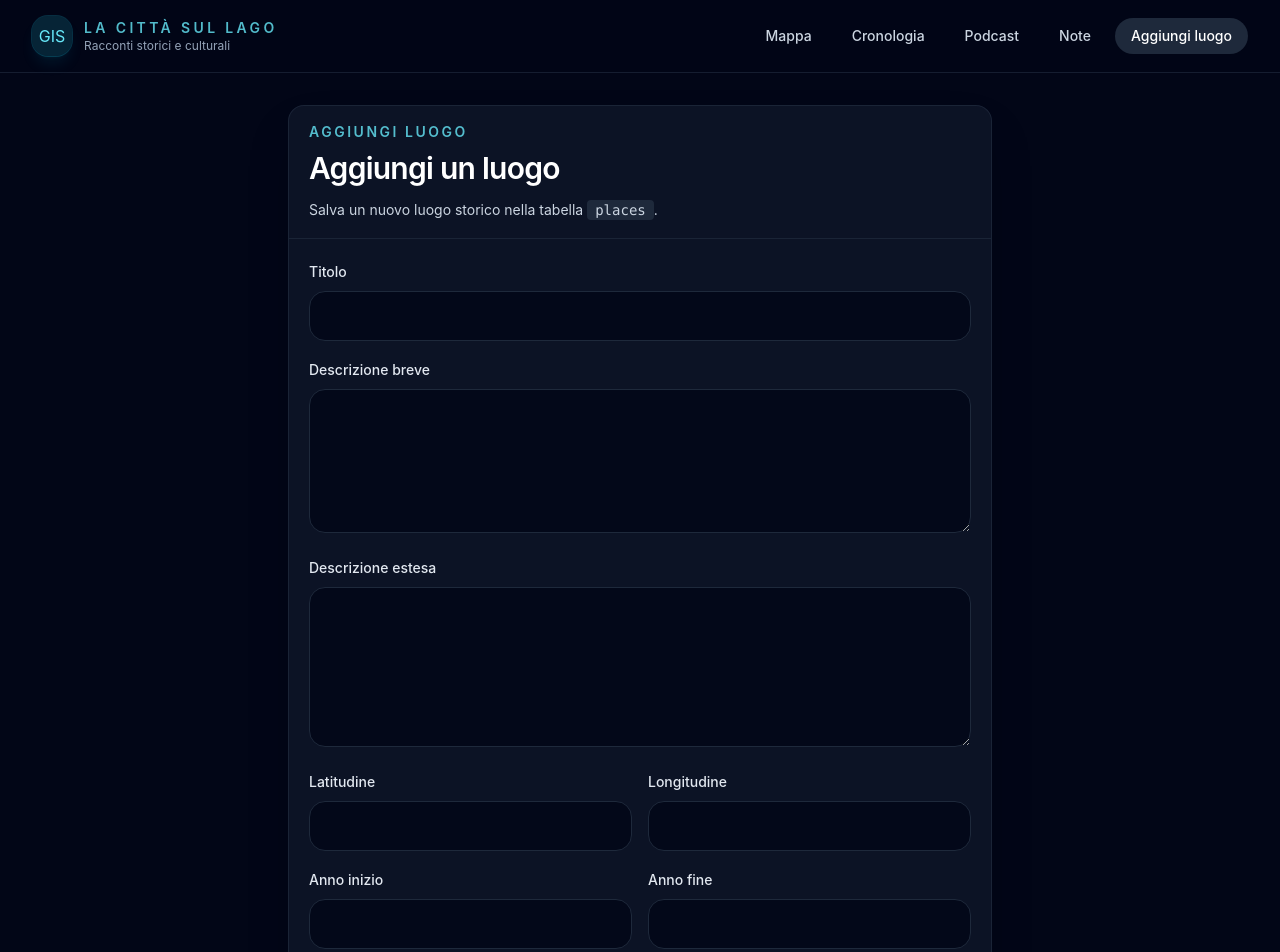
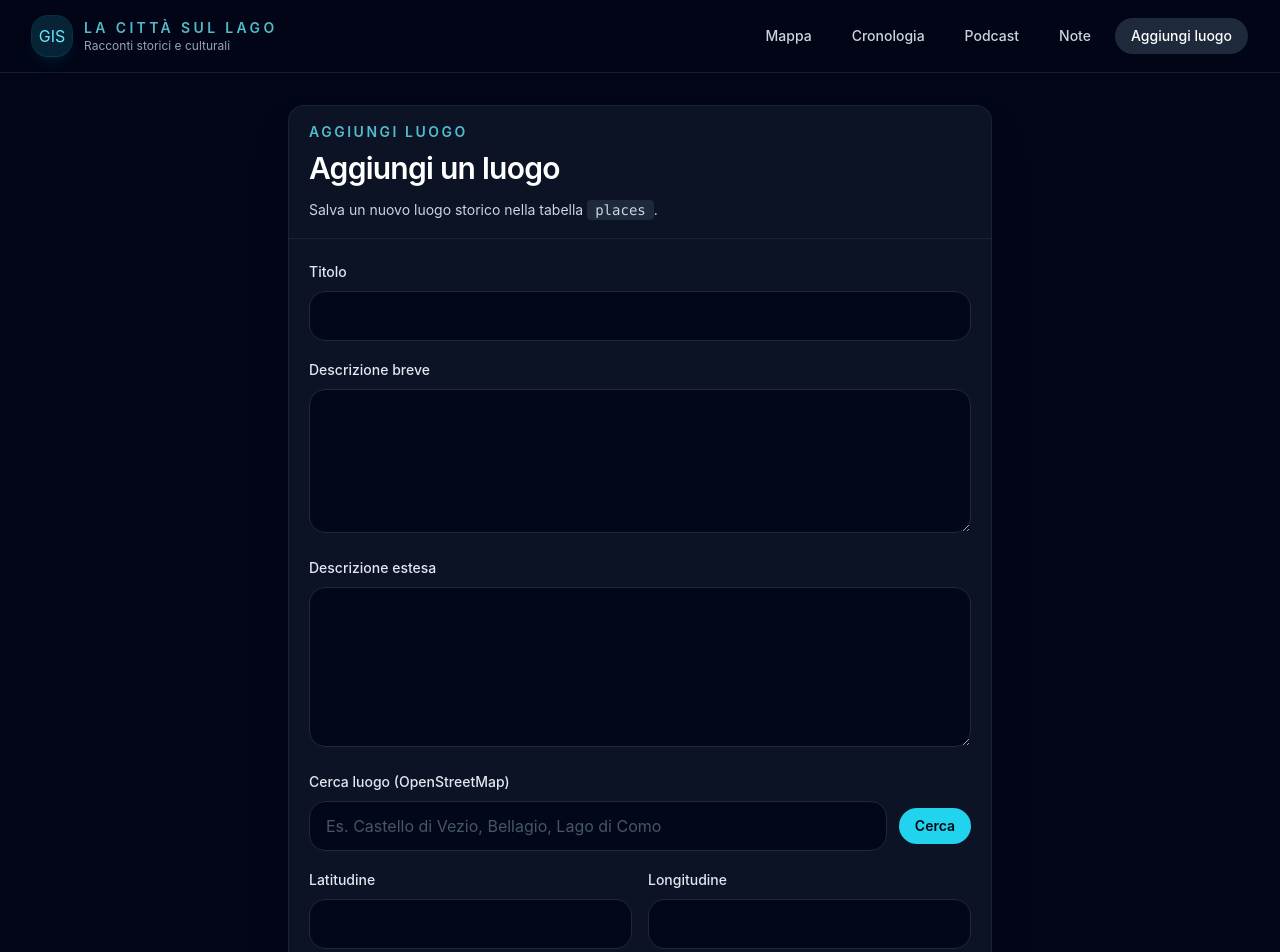
Before and after one commit to fd-1998/laCittaSulLago, a React (Vite) app: page /add-location in a window 1280 px wide. Shown: the top 952 px of the page. Built offline with nearby package versions, Linux system fonts and the light colour scheme; no server answers.

Commit message:
fixed minor UI bugs - many more to come

```diff
--- a/src/components/CoordinatePicker.jsx
+++ b/src/components/CoordinatePicker.jsx
@@ -44,7 +44,15 @@ function CoordinatePicker({ value, onChange }) {
   }, [onChange])
 
   useEffect(() => {
-    if (!mapRef.current || value?.latitude == null || value?.longitude == null) {
+    if (!mapRef.current) {
+      return
+    }
+
+    if (value?.latitude == null || value?.longitude == null) {
+      if (markerRef.current) {
+        markerRef.current.remove()
+        markerRef.current = null
+      }
       return
     }
 
--- a/src/pages/AddPlace.jsx
+++ b/src/pages/AddPlace.jsx
@@ -5,7 +5,7 @@ import ImageUploader from '../components/ImageUploader'
 import { supabase } from '../lib/supabase'
 import { createPlace, fetchHistoricalPeriods, insertPlaceImage, createHistoricalPeriod } from '../services/places'
 
-  const initialForm = {
+const initialForm = {
   title: '',
   short_description: '',
   long_description: '',
@@ -18,6 +18,19 @@ import { createPlace, fetchHistoricalPeriods, insertPlaceImage, createHistorical
 }
 
 const MAX_IMAGE_SIZE = 10 * 1024 * 1024
+
+function resolvePeriodId(value) {
+  if (value == null || value === '') {
+    return null
+  }
+
+  const numericValue = Number(value)
+  if (!Number.isNaN(numericValue)) {
+    return numericValue
+  }
+
+  return value
+}
 
 function createPreviewItem(file, isPrimary = false) {
   return {
@@ -38,7 +51,12 @@ function AddPlace() {
   const [periods, setPeriods] = useState([])
   const [isAddingPeriod, setIsAddingPeriod] = useState(false)
   const [newPeriod, setNewPeriod] = useState({ name: '', start_year: '', end_year: '', color: '#38bdf8' })
+  const [searchQuery, setSearchQuery] = useState('')
+  const [searchResults, setSearchResults] = useState([])
+  const [searchError, setSearchError] = useState('')
+  const [isSearching, setIsSearching] = useState(false)
   const imagesRef = useRef([])
+  const searchAbortRef = useRef(null)
 
   const primaryImage = useMemo(
     () => images.find((image) => image.isPrimary) ?? images[0] ?? null,
@@ -59,6 +77,12 @@ function AddPlace() {
   useEffect(() => {
     return () => {
       imagesRef.current.forEach((image) => URL.revokeObjectURL(image.previewUrl))
+    }
+  }, [])
+
+  useEffect(() => {
+    return () => {
+      searchAbortRef.current?.abort()
     }
   }, [])
 
@@ -183,6 +207,82 @@ function AddPlace() {
     }))
   }, [])
 
+  async function handleSearch(event) {
+    event?.preventDefault()
+    const query = searchQuery.trim()
+    if (!query) {
+      setSearchError('Inserisci un luogo da cercare.')
+      setSearchResults([])
+      return
+    }
+
+    if (searchAbortRef.current) {
+      searchAbortRef.current.abort()
+    }
+
+    const controller = new AbortController()
+    searchAbortRef.current = controller
+    setIsSearching(true)
+    setSearchError('')
+
+    try {
+      const params = new URLSearchParams({
+        q: query,
+        format: 'jsonv2',
+        addressdetails: '1',
+        limit: '6',
+      })
+      const response = await fetch(`https://nominatim.openstreetmap.org/search?${params.toString()}`, {
+        signal: controller.signal,
+        headers: {
+          Accept: 'application/json',
+          'Accept-Language': 'it',
+        },
+      })
+
+      if (!response.ok) {
+        throw new Error('Risposta non valida da OpenStreetMap.')
+      }
+
+      const results = await response.json()
+      if (!Array.isArray(results) || results.length === 0) {
+        setSearchResults([])
+        setSearchError('Nessun risultato trovato.')
+        return
+      }
+
+      setSearchResults(results)
+    } catch (err) {
+      if (err?.name !== 'AbortError') {
+        setSearchError('Errore durante la ricerca. Riprova più tardi.')
+      }
+    } finally {
+      setIsSearching(false)
+    }
+  }
+
+  function handleSearchKeyDown(event) {
+    if (event.key === 'Enter') {
+      event.preventDefault()
+      handleSearch(event)
+    }
+  }
+
+  function handleSelectSearchResult(result) {
+    const latitude = Number(result?.lat)
+    const longitude = Number(result?.lon)
+
+    if (Number.isNaN(latitude) || Number.isNaN(longitude)) {
+      setSearchError('Coordinate non valide dal risultato selezionato.')
+      return
+    }
+
+    updateCoordinates({ latitude, longitude })
+    setSearchQuery(result?.display_name ?? searchQuery)
+    setSearchResults([])
+    setSearchError('')
+  }
+
   async function handleSubmit(event) {
     event.preventDefault()
     setError('')
@@ -191,6 +291,7 @@ function AddPlace() {
     const longitude = Number(form.longitude)
     const startYear = Number(form.start_year)
     const endYear = Number(form.end_year)
+    const resolvedPeriodId = resolvePeriodId(form.period_id)
 
     if (!form.title.trim() || !form.short_description.trim() || !form.long_description.trim()) {
       setError('Compila il titolo, la descrizione breve e la descrizione estesa.')
@@ -199,6 +300,11 @@ function AddPlace() {
 
     if (!form.period_id) {
       setError('Seleziona un periodo storico.')
+      return
+    }
+
+    if (resolvedPeriodId == null) {
+      setError('Il periodo selezionato non è valido.')
       return
     }
 
@@ -237,7 +343,7 @@ function AddPlace() {
       longitude,
       start_year: startYear,
       end_year: endYear,
-      period_id: Number(form.period_id),
+      period_id: resolvedPeriodId,
       visited: form.visited,
     })
 
@@ -250,16 +356,26 @@ function AddPlace() {
     if (data?.id && images.length) {
       const uploadResults = await Promise.all(
         images.map(async (image, index) => {
-          const filePath = `${data.id}-${Date.now()}-${index}-${image.file.name}`
-          const { error: uploadError } = await supabase.storage
+          const safeFileName = image.file.name.replace(/[^a-z0-9._-]/gi, '_')
+          const filePath = `public/${data.id}/${Date.now()}-${index}-${safeFileName}`
+          const { data: uploadData, error: uploadError } = await supabase.storage
             .from('places')
-            .upload(filePath, image.file, { upsert: true })
+            .upload(filePath, image.file, {
+              upsert: false,
+              cacheControl: '3600',
+              contentType: image.file.type,
+            })
 
           if (uploadError) {
             return { status: 'rejected', error: uploadError }
           }
 
-          const { data: publicData } = supabase.storage.from('places').getPublicUrl(filePath)
+          const publicPath = uploadData?.path ?? filePath
+          const { data: publicData } = supabase.storage.from('places').getPublicUrl(publicPath)
+          if (!publicData?.publicUrl) {
+            return { status: 'rejected', error: new Error('URL pubblico non disponibile') }
+          }
+
           return {
             status: 'fulfilled',
             payload: {
@@ -277,7 +393,12 @@ function AddPlace() {
       const failedUploads = uploadResults.filter((result) => result.status === 'rejected')
 
       if (successfulImages.length) {
-        await insertPlaceImage(successfulImages.map((result) => result.payload))
+        const { error: insertError } = await insertPlaceImage(successfulImages.map((result) => result.payload))
+        if (insertError) {
+          setIsSubmitting(false)
+          setError('Luogo salvato, ma non è stato possibile collegare le immagini al luogo.')
+          return
+        }
       }
 
       if (failedUploads.length) {
@@ -343,6 +464,54 @@ function AddPlace() {
                 value={form.long_description}
                 onChange={updateField}
               />
+            </label>
+
+            <label className="space-y-2 md:col-span-2">
+              <span className="text-sm font-medium text-slate-200">Cerca luogo (OpenStreetMap)</span>
+              <div className="flex flex-wrap items-center gap-3">
+                <input
+                  className="flex-1 rounded-2xl border border-slate-800 bg-slate-950/80 px-4 py-3 text-slate-100 outline-none transition placeholder:text-slate-600 focus:border-cyan-400/60 focus:ring-2 focus:ring-cyan-400/20"
+                  value={searchQuery}
+                  onChange={(event) => setSearchQuery(event.target.value)}
+                  onKeyDown={handleSearchKeyDown}
+                  placeholder="Es. Castello di Vezio, Bellagio, Lago di Como"
+                />
+                <button
+                  type="button"
+                  onClick={handleSearch}
+                  disabled={isSearching}
+                  className="rounded-full bg-cyan-400 px-4 py-2 text-sm font-semibold text-slate-950 transition hover:bg-cyan-300 disabled:cursor-not-allowed disabled:opacity-60"
+                >
+                  {isSearching ? 'Ricerca…' : 'Cerca'}
+                </button>
+              </div>
+              {searchError ? (
+                <p className="text-xs text-rose-300">{searchError}</p>
+              ) : null}
+              {searchResults.length ? (
+                <div className="space-y-2 rounded-2xl border border-slate-800 bg-slate-950/70 p-3">
+                  {searchResults.map((result) => {
+                    const latValue = Number(result.lat)
+                    const lonValue = Number(result.lon)
+                    const latLabel = Number.isFinite(latValue) ? latValue.toFixed(6) : '—'
+                    const lonLabel = Number.isFinite(lonValue) ? lonValue.toFixed(6) : '—'
+
+                    return (
+                      <button
+                        key={result.place_id}
+                        type="button"
+                        onClick={() => handleSelectSearchResult(result)}
+                        className="flex w-full flex-col gap-1 rounded-xl border border-transparent px-3 py-2 text-left text-sm text-slate-200 transition hover:border-cyan-400/40 hover:bg-slate-900/70"
+                      >
+                        <span className="font-semibold">{result.display_name}</span>
+                        <span className="text-xs text-slate-400">
+                          {latLabel}, {lonLabel}
+                        </span>
+                      </button>
+                    )
+                  })}
+                </div>
+              ) : null}
             </label>
 
             <label className="space-y-2">
```
